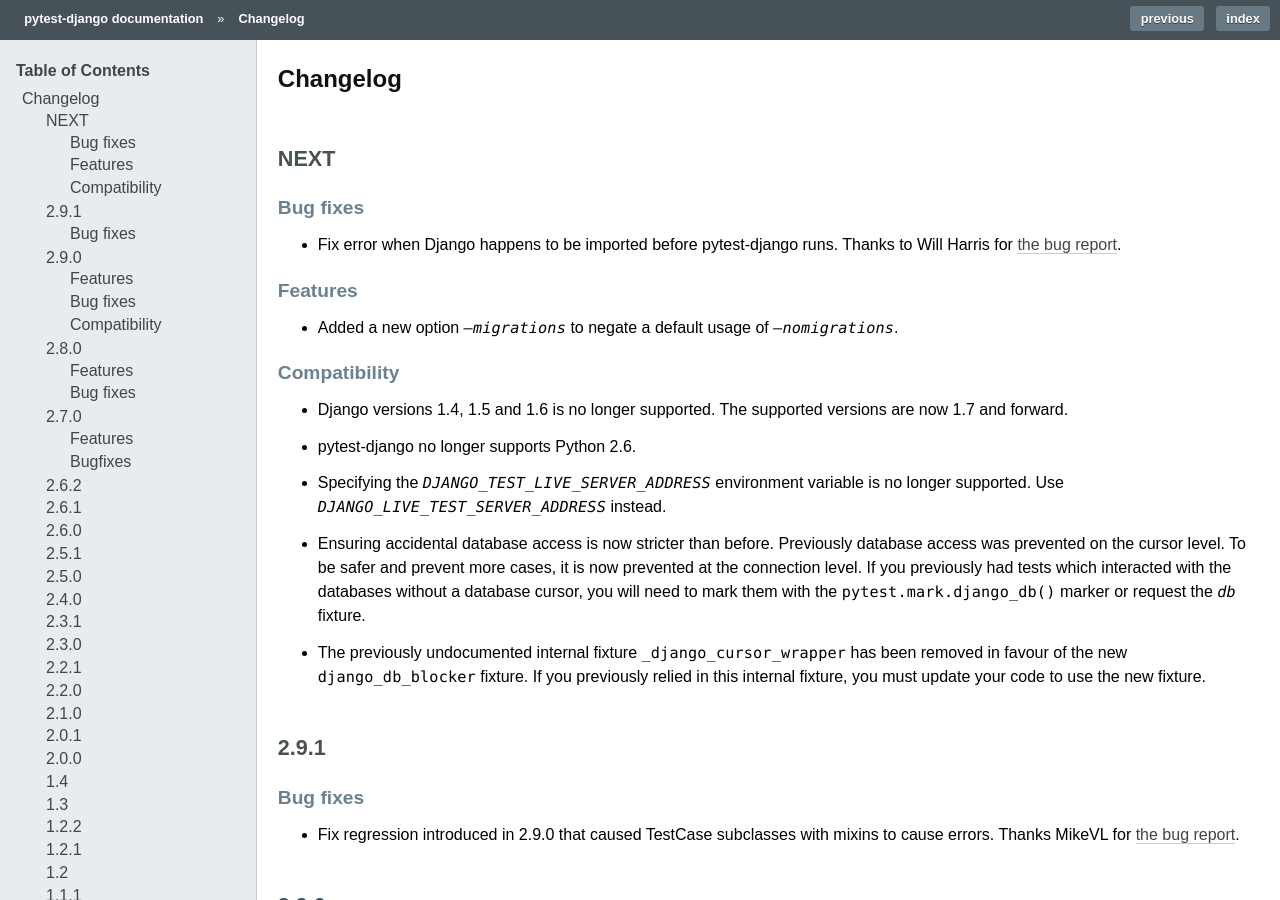
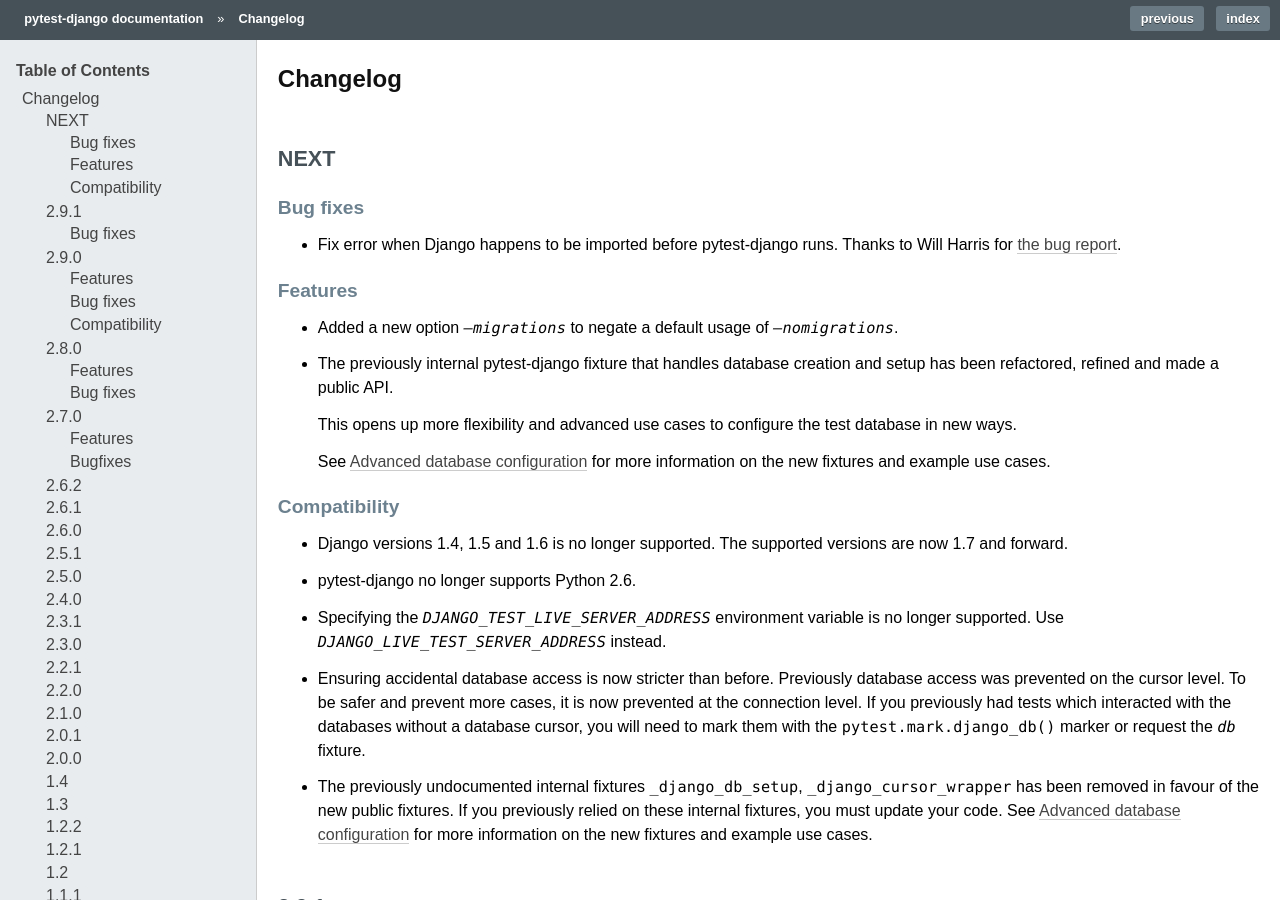
Before and after one commit to pytest-dev/pytest-django, a Sphinx documentation site: the page built from docs/changelog.rst, in a window 1280 px wide and 900 px high. Built offline with Sphinx 7.4.7, drawn with Linux system fonts in a browser that asks for light colours; cross-references to code outside the pages are shown as plain code.

Commit message:
Updated changelog.

```diff
--- a/docs/changelog.rst
+++ b/docs/changelog.rst
@@ -14,6 +14,15 @@
 ^^^^^^^^
 * Added a new option `--migrations` to negate a default usage of
   `--nomigrations`.
+
+* The previously internal pytest-django fixture that handles database creation
+  and setup has been refactored, refined and made a public API.
+
+  This opens up more flexibility and advanced use cases to configure the test
+  database in new ways.
+
+  See :ref:`advanced-database-configuration` for more information on the new
+  fixtures and example use cases.
 
 Compatibility
 ^^^^^^^^^^^^^
@@ -32,10 +41,11 @@
   will need to mark them with the :func:`pytest.mark.django_db` marker or request the
   `db` fixture.
 
-* The previously undocumented internal fixture ``_django_cursor_wrapper`` has
-  been removed in favour of the new :fixture:`django_db_blocker` fixture. If
-  you previously relied in this internal fixture, you must update your code to
-  use the new fixture.
+* The previously undocumented internal fixtures ``_django_db_setup``,
+  ``_django_cursor_wrapper`` has been removed in favour of the new public
+  fixtures. If you previously relied on these internal fixtures, you must
+  update your code. See :ref:`advanced-database-configuration` for more
+  information on the new fixtures and example use cases.
 
 2.9.1
 -----
--- a/docs/database.rst
+++ b/docs/database.rst
@@ -128,6 +128,8 @@
 by inspecting all models. It may be faster when there are several migrations to
 run in the database setup.  You can use ``--migrations`` to force running
 migrations in case ``--nomigrations`` is used, e.g. in ``setup.cfg``.
+
+.. _advanced-database-configuration:
 
 Advanced database configuration
 -------------------------------
```
